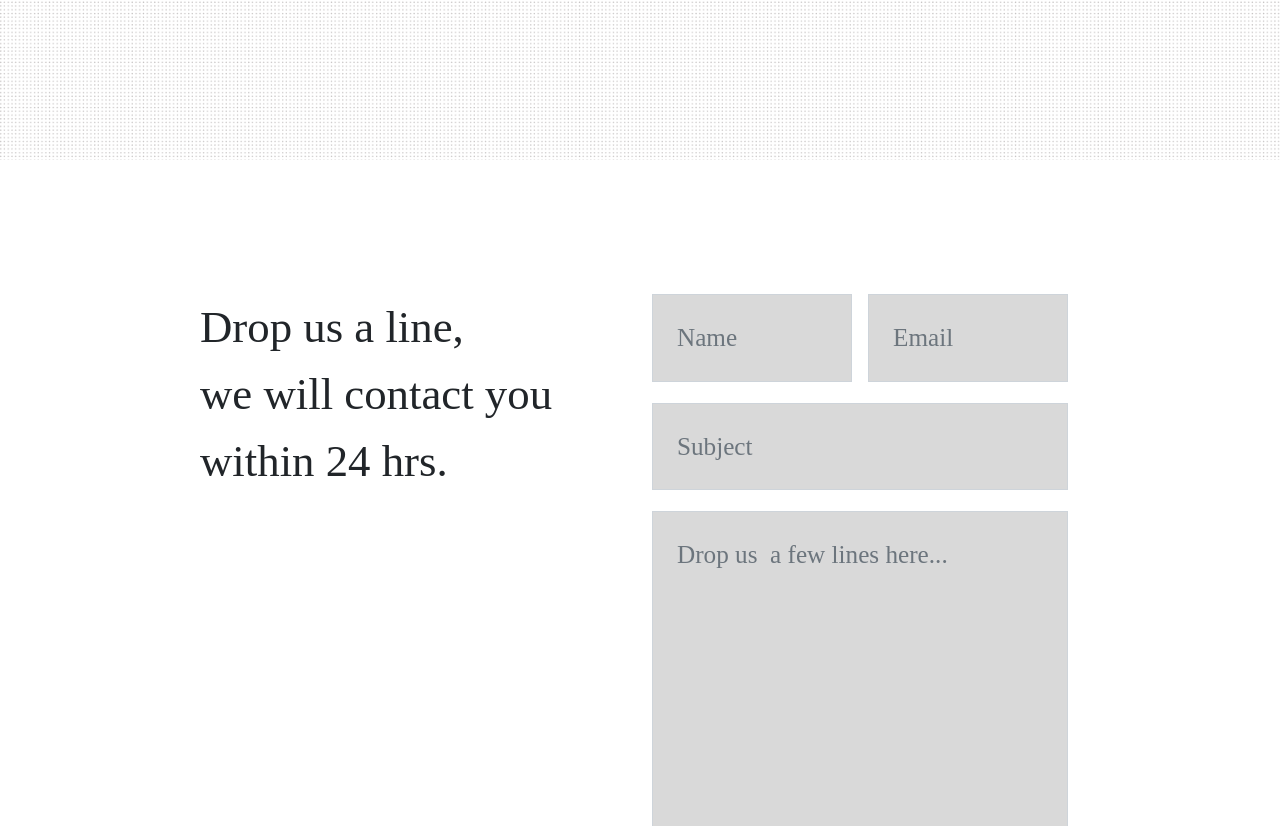
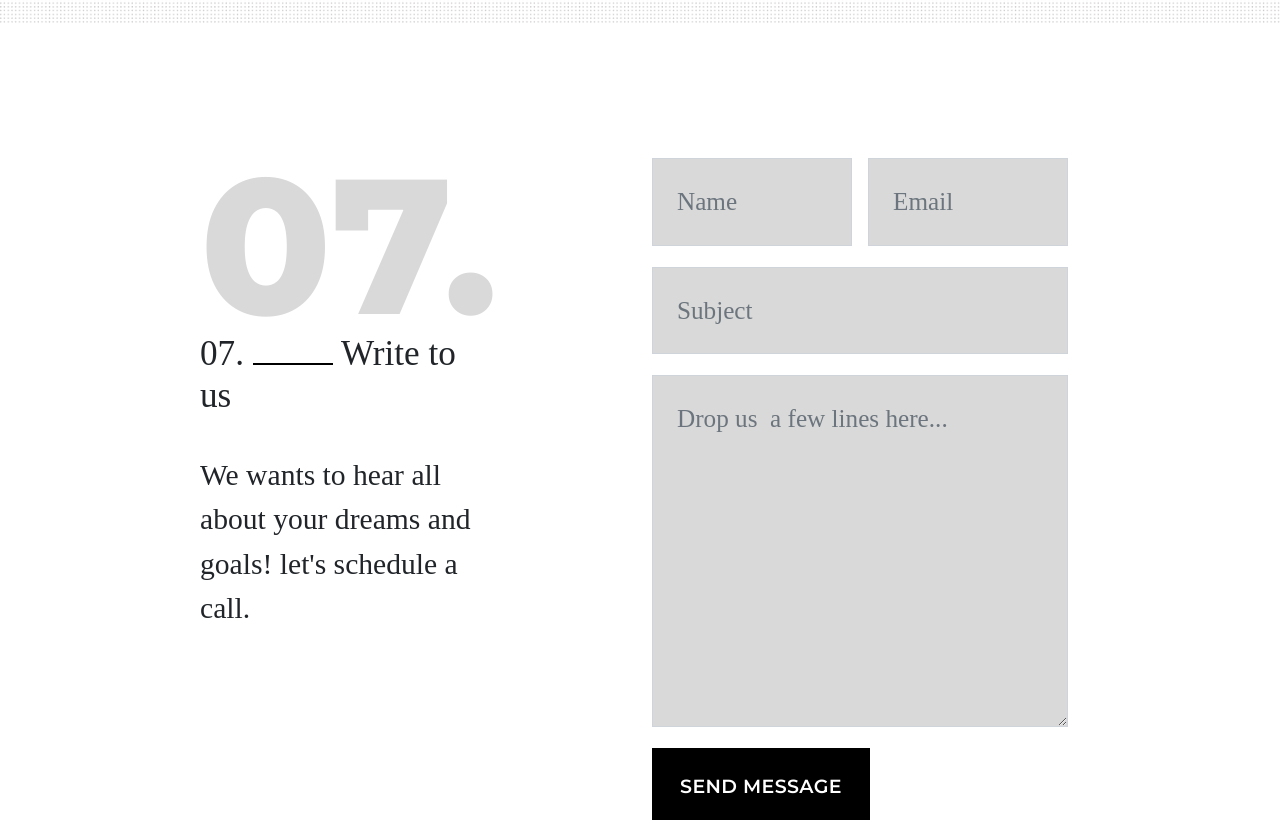
Before and after one commit to jhosno/annigra, a plain HTML site: page webdesign.html in a window 1280 px wide. Shown: the part 7719-8545 px from the top of the page. Drawn offline with nearby package versions, Linux system fonts and the light colour scheme; a web font is replaced by a local one.

Commit message:
UPDATE: section 07 and 06

```diff
--- a/webdesign.html
+++ b/webdesign.html
@@ -645,14 +645,7 @@
 
                     </div>
                 </div>
-                <div class="justify-content-center align-items-center d-flex  mt-3">
-                    <a href="#" class="btn btn-outline-dark __anni_btn_outline _anni_more_fag   box-e_invert">
-                        <span class="custom-underline_invert">
-                            free consultation <img class="" src="/assets/img/right.png" alt="">
-                        </span>
-                    </a>
 
-                </div>
             </div>
         </section>
         <!-- 05 faq -->
@@ -918,7 +911,7 @@
         </section>
         <!-- 06 post-launch -->
         <section class="__postlaunch">
-            <div class="row justify-content-between pe-1  mb-lg-5">
+            <div class="row justify-content-between pe-1">
                 <div class=" col-12 col-lg-8 col-sm-12 col-xxl-8 col-md-12 __welove_content ">
                     <h2 class="___pages_section_h2">
                         06.
@@ -943,10 +936,23 @@
         </section>
         <!-- 07 contact -->
         <section class="__contact row flex  align-items-start">
+
             <div class="col-md-12 col-lg-6 __contact_content ">
-                Drop us a line,
-                <br />
-                we will contact you within 24 hrs.
+                <span class="___pages_section_number col-12 col-lg-4  col-xxl-4  col-md-4" data-aos="fade-left"
+                data-aos-offset="100" data-aos-easing="ease-in-sine">
+                07.
+            </span>
+            <div class=" col-12 col-lg-8 col-sm-12 col-xxl-8 col-md-12 __welove_content  mb-lg-5 ">
+                <h2 class="___pages_section_h2">
+                    07.
+                    <span class="__section_nt_line" style="background-color: #000000;"></span>
+                    Write to us
+                </h2>
+                <p class="___pages_section_p">
+                    We wants to hear all about your dreams and goals!
+                    let's schedule a call.
+                </p>
+            </div>
             </div>
 
             <div class="col __contact_form align-self-start">
```
